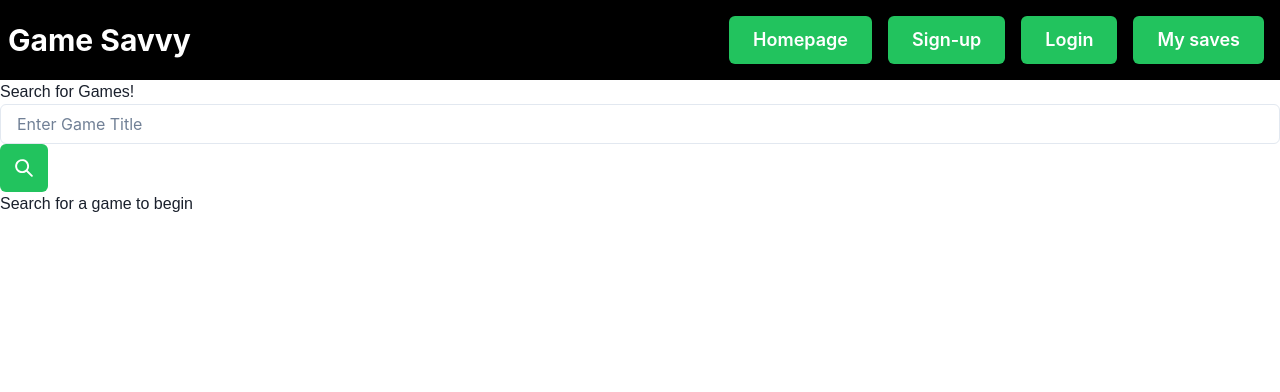
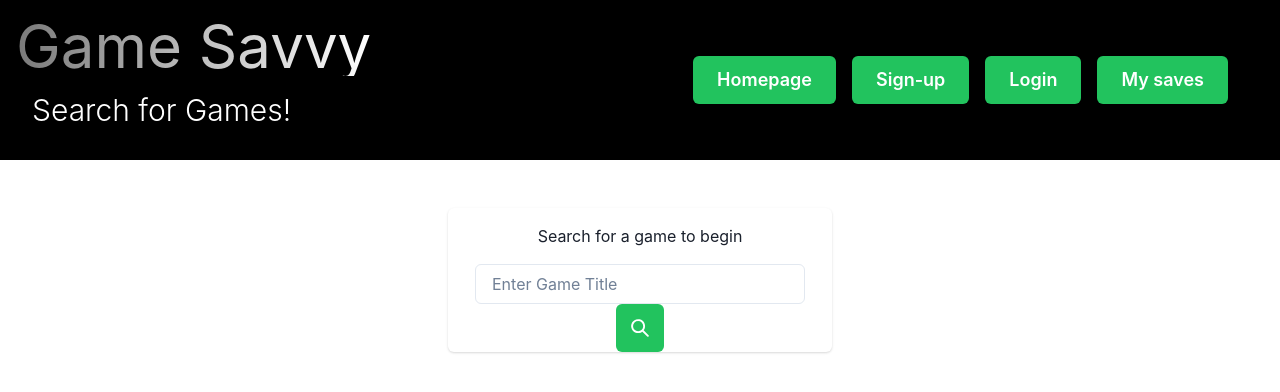
Before and after one commit to Austinma1010/gameSavvy, a React (Vite) app in the folder client/: page / in a window 1280 px wide. Shown: the top 392 px of the page. Built offline with nearby package versions, Linux system fonts and the light colour scheme.

Commit message:
updates to chakra design

```diff
--- a/client/src/components/LoginForm.jsx
+++ b/client/src/components/LoginForm.jsx
@@ -61,7 +61,7 @@ console.log(data);
       bg={useColorModeValue('gray.50', 'gray.800')}>
       <Stack spacing={8} mx={'auto'} maxW={'lg'} py={12} px={6}>
         <Stack align={'center'}>
-          <Heading fontSize={'4xl'}>Sign in to your account</Heading>
+          <Heading fontSize={'4xl'}>Login to your account</Heading>
         </Stack>
         <Box
           rounded={'lg'}
--- a/client/src/components/NavBar.jsx
+++ b/client/src/components/NavBar.jsx
@@ -1,6 +1,6 @@
 import * as React from "react";
 import { Link } from "react-router-dom";
-import { Heading, Button, ButtonGroup, Flex, Box, Spacer } from '@chakra-ui/react'
+import { Heading, Button, ButtonGroup, Flex, Box, Spacer, Text, Image} from '@chakra-ui/react'
 
 const Navbar = () => {
 
@@ -8,17 +8,21 @@ const Navbar = () => {
 
   return (
     <>
-      <Flex minWidth='max-content' alignItems='center' gap='2' bg='black'>
+      <Flex gap='1' bg='black' alignItems='center'>
 
-        <Box p='2' bg='black' color='white' axis='both' >
-          <Heading size='lg'>Game Savvy</Heading>
+        <Box p='4' bg='black' color='white' axis='both' >
+          <Heading as='h2' size='2xl'  bgGradient='linear(to-l, #FFFFFF, RGBA(255, 255, 255, 0.48) )' bgClip='text' fontSize='6xl' fontWeight='medium-light'>Game Savvy</Heading>
+          <Heading m='4' size='lg' fontWeight='light' >Search for Games!</Heading>
+
         </Box>
 
         <Spacer />
 
-        <ButtonGroup gap='2' bg='black' p='4' color='white' axis='both'>
+        <Box p='4' bg='black' color='white' axis='both' >
 
-        <Link to='/'>
+          <ButtonGroup gap='2' bg='black' p='2' m='7' color='white' axis='both'>
+
+            <Link to='/'>
               <Button colorScheme='whatsapp' size='lg' _hover={{ bg: 'gray.400', }} >Homepage</Button>
             </Link>
 
@@ -35,6 +39,7 @@ const Navbar = () => {
             </Link>
 
           </ButtonGroup>
+        </Box>
 
         </Flex>
 
--- a/client/src/pages/Search.jsx
+++ b/client/src/pages/Search.jsx
@@ -77,8 +77,10 @@ const SearchGames = (props) => {
 
     return (
         <>
-        <div>
-            <h2>Search for Games!</h2>
+        <Box p='5' m='7' align="center">
+            <Card maxW='sm' align="center" back>
+            <Text m='4' >Search for a game to begin</Text>
+
             <form onSubmit={handleFormSubmit}>
                 <Input
                 placeholder='Enter Game Title'
@@ -94,13 +96,15 @@ const SearchGames = (props) => {
                 icon={<SearchIcon />}
                 />
             </form>
-        </div>
+
+            </Card>
+        </Box>
         <div>
-            <h2 className='pt-5'>
+            <Text m='4'>
              {searchedGames.length
              ? `Viewing ${searchedGames.length} results:`
-             : 'Search for a game to begin'}
-            </h2>
+             : ''}
+            </Text>
             <div>
                 {searchedGames.map((game) => {
                     return (
```
Also changed, not shown: client/src/App.css (line endings or trailing spaces).
